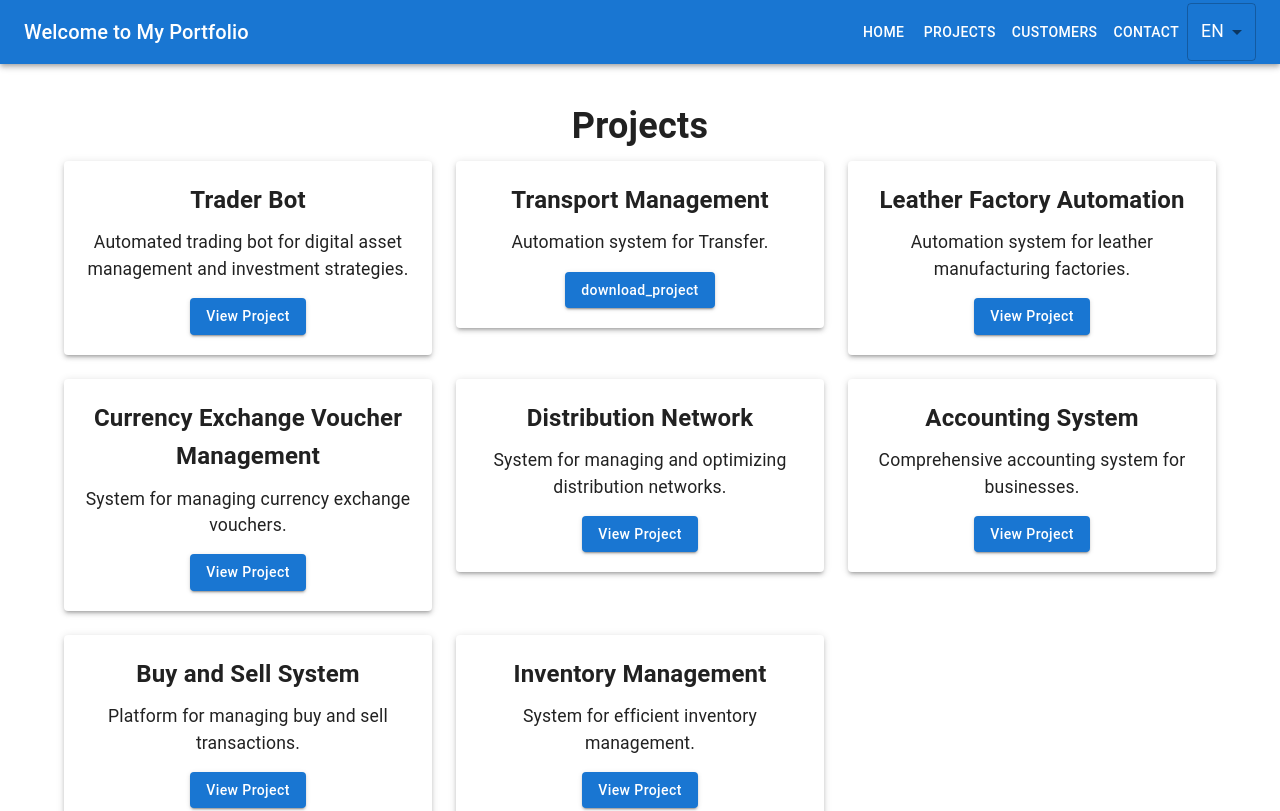
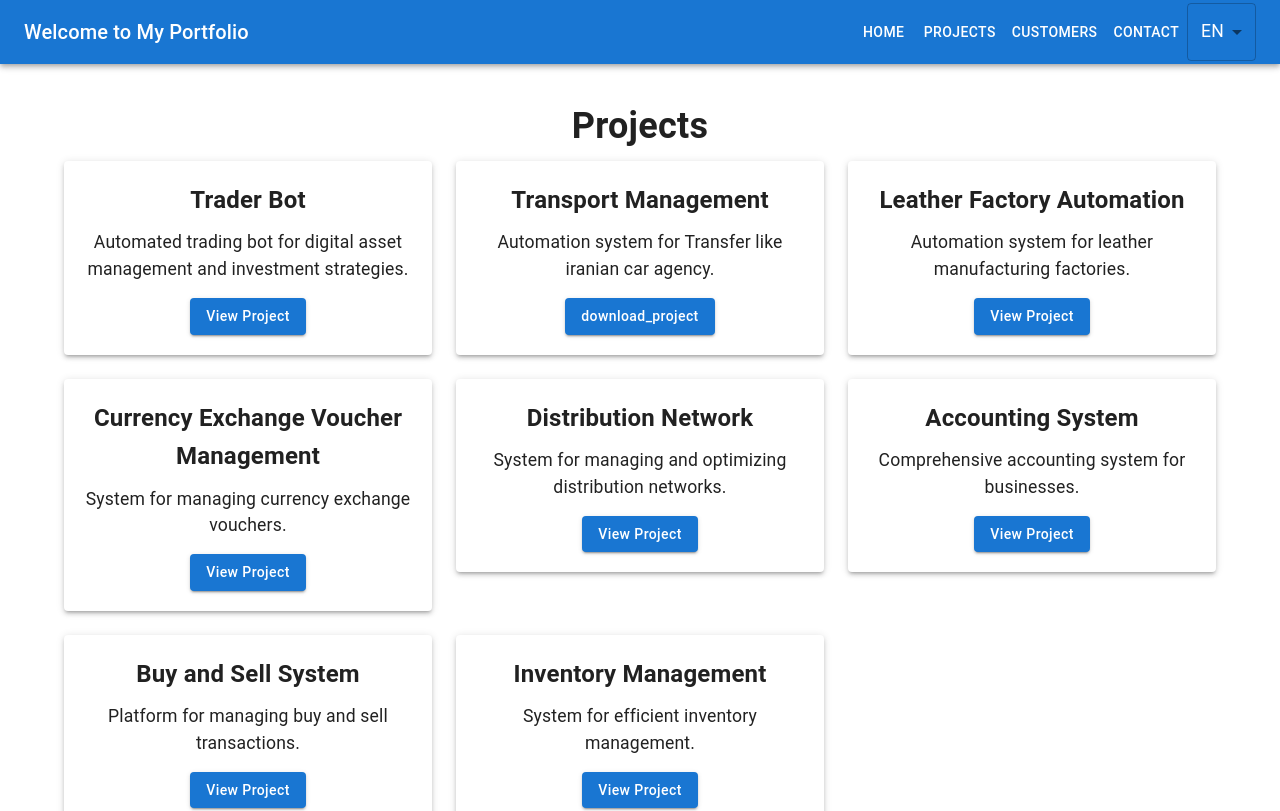
Before and after one commit to kamihadadg/kamran-portfolio, a React (Create React App) app: page /projects in a window 1280 px wide. Shown: the top 811 px of the page. Built offline with nearby package versions, Linux system fonts and the light colour scheme.

Commit message:
Update Projects.js

```diff
--- a/src/pages/Projects.js
+++ b/src/pages/Projects.js
@@ -17,7 +17,7 @@ const Projects = () => {
     },
     {
       title: "Transport Management",
-      description: "Automation system for Transfer.",
+      description: "Automation system for Transfer like iranian car agency.",
       link: "/Assets/Release/Transport.zip", // File link for download
       isDownload: true // Adding a flag to differentiate downloadable content
     },
```
